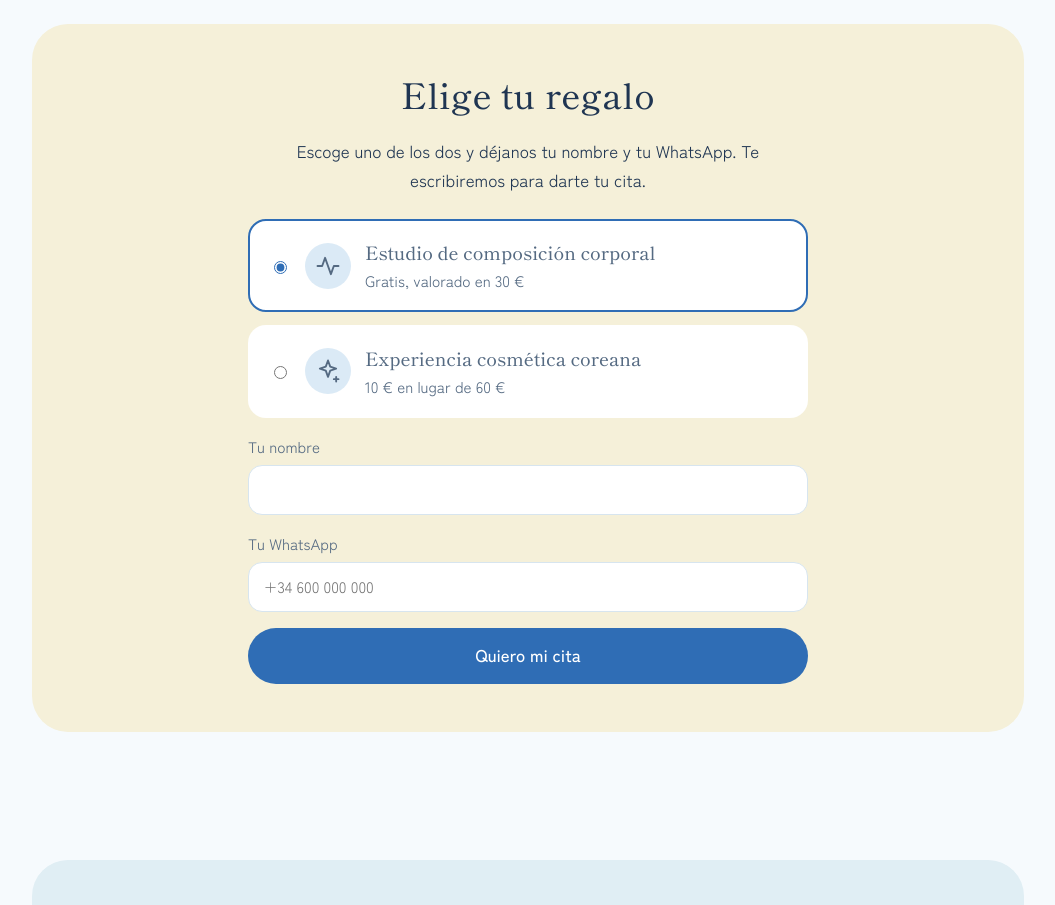
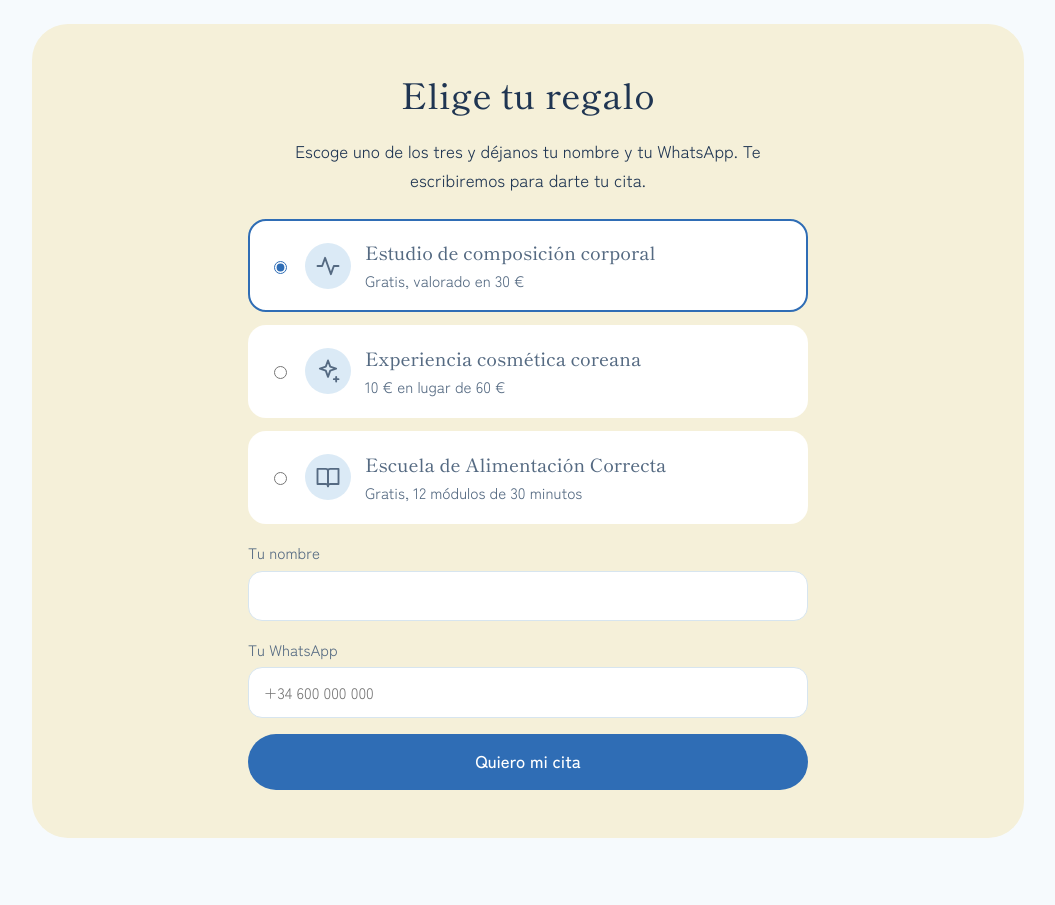
Before and after one commit to tuapp22/centro-luna-web, a plain HTML site: page index.html in a window 1280 px wide. Shown: the part 2020-2925 px from the top of the page, without its empty margins (112-1167 px from the left). Drawn offline with Linux system fonts and the light colour scheme.

Commit message:
Añadir la Escuela de Alimentación Correcta como tercera opción de regalo

```diff
--- a/index.html
+++ b/index.html
@@ -166,12 +166,13 @@ footer{padding:3rem 0 4rem;color:var(--soft);text-align:center}
     <section id="regalo">
       <div class="gift">
         <h2>Elige tu regalo</h2>
-        <p>Escoge uno de los dos y déjanos tu nombre y tu WhatsApp. Te escribiremos para darte tu cita.</p>
+        <p>Escoge uno de los tres y déjanos tu nombre y tu WhatsApp. Te escribiremos para darte tu cita.</p>
         <form id="g" novalidate>
           <fieldset>
             <legend>Tu regalo</legend>
             <label class="opt"><input type="radio" name="regalo" value="Estudio de composición corporal" checked><span class="ico"><svg aria-hidden="true"><use href="#i-cuerpo"/></svg></span><span><strong>Estudio de composición corporal</strong>Gratis, valorado en 30 €</span></label>
             <label class="opt"><input type="radio" name="regalo" value="Experiencia cosmética coreana"><span class="ico"><svg aria-hidden="true"><use href="#i-piel"/></svg></span><span><strong>Experiencia cosmética coreana</strong>10 € en lugar de 60 €</span></label>
+            <label class="opt"><input type="radio" name="regalo" value="Escuela de Alimentación Correcta"><span class="ico"><svg aria-hidden="true"><use href="#i-libro"/></svg></span><span><strong>Escuela de Alimentación Correcta</strong>Gratis, 12 módulos de 30 minutos</span></label>
           </fieldset>
           <label>Tu nombre<input name="nombre" autocomplete="name" required></label>
           <label>Tu WhatsApp<input name="wa" type="tel" autocomplete="tel" placeholder="+34 600 000 000" required></label>
```
